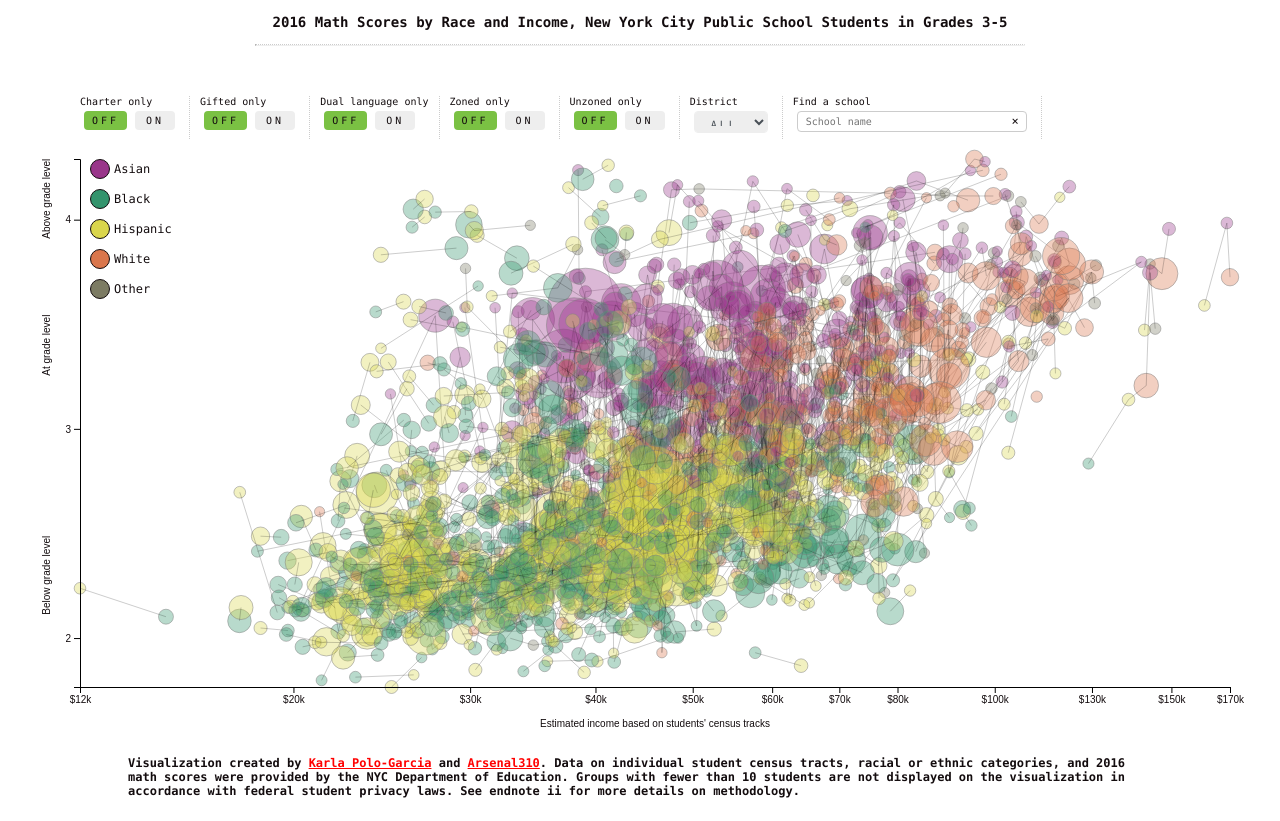
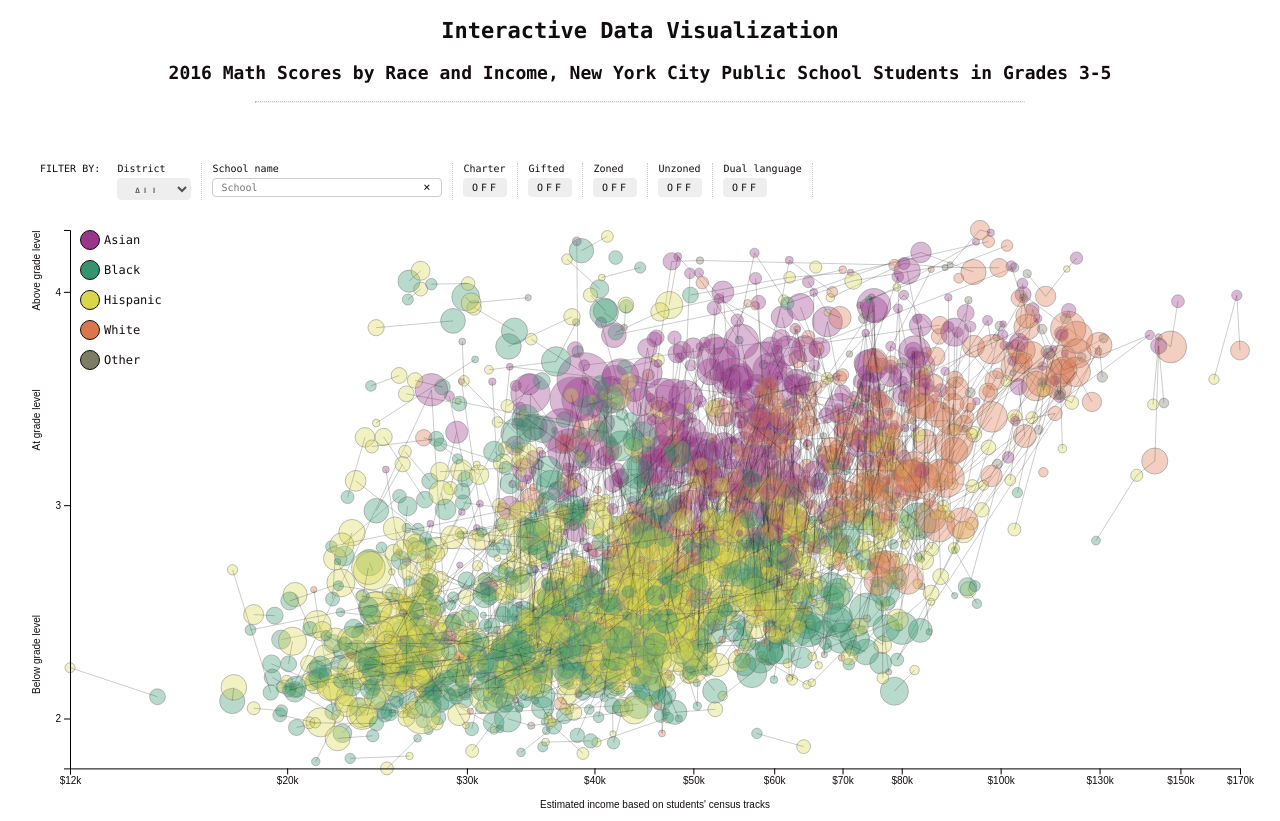
Before and after one commit to centernyc/github.io, a website with bundled scripts: page index.html in a window 1280 px wide. Built offline with nearby package versions, Linux system fonts and the light colour scheme.

Commit message:
Uppdate Friday 26

```diff
--- a/index.html
+++ b/index.html
@@ -2,31 +2,37 @@
 <html >
 <head>
   <meta charset="UTF-8">
-  <title>Math, Money, and Race</title>
+  <title>Interactive Data Visualization</title>
   <link rel="stylesheet" href="css/style.css">
 </head>
 <body>
-  <!-- <h1><span class="highlight">Math, Money, and Race</span></h1> -->
-  <h3>2016 Math Scores by Race and Income, New York City Public School Students in Grades 3-5</h3>
+  <h2 style="font-size: 22px;"">Interactive Data Visualization</h2>
+  <h3 style="font-size: 18px;">2016 Math Scores by Race and Income, New York City Public School Students in Grades 3-5</h3>
   <hr>
+  <div id="no-chart"><p>Please visit this page on a larger display to view the visualization.</p></div>
+  <div class="filters-wrap">
+    <span>Filter by:</span>&nbsp;
     <div class="filters">
-    <div id="filter-charter"></div>
-    <div id="filter-gifted"></div>
-    <div id="filter-duallang"></div>
-    <div id="filter-zoned"></div>
-    <div id="filter-unzoned"></div>
       <div>
         <span class="ny-label">District</span>
         <select id="select-district">
           <option value="all">All</option>
         </select>
       </div>
-    <div>
-      <span class="ny-label">Find a school</span>
+      <div id="school-search-wrap">
+        <span class="ny-label">School name</span>
         <div id="school-search">
           <span aria-hidden="true" class="close">&times;</span>
-        <input class="typeahead" type="text" placeholder="School name">
+          <input class="typeahead" type="text" placeholder="School">
         </div>
+      </div>
+    </div>
+    <div class="filters">
+      <div id="filter-charter" class="filter"></div>
+      <div id="filter-gifted" class="filter"></div>
+      <div id="filter-zoned" class="filter"></div>
+      <div id="filter-unzoned" class="filter"></div>
+      <div id="filter-duallang" class="filter"></div>
     </div>
   </div>
   <div id="chart">
@@ -60,7 +66,6 @@
     <p>Average math scores: <span id="info-mathrating"></span></p>
   </div>
 
-  <div style="width: 80vw; margin-left: 10vw;"><h4>Visualization created by <a target="blanc" style="color: red;" href="http://karlapolo.com"> Karla Polo-Garcia</a> and <a target="blanc" style="color: red;" href="http://www.arsenal310.com">Arsenal310</a>. Data on individual student census tracts, racial or ethnic categories, and 2016 math scores were provided by the NYC Department of Education. Groups with fewer than 10 students are not displayed on the visualization in accordance with federal student privacy laws. See endnote ii for more details on methodology.</h4></div>
   <script src="https://d3js.org/d3.v4.min.js"></script>
   <script src="js/jquery.min.js"></script>
   <script src="js/typeahead.js"></script>
--- a/js/index.js
+++ b/js/index.js
@@ -1,3 +1,5 @@
+$(window).bind('load', function(){
+
 		var Chart = (function(window,d3) {
 
 			var data, datanest;
@@ -25,23 +27,23 @@ var Chart = (function(window,d3) {
 			var filterKey = [
 				{
 					id: '#filter-gifted',
-			label: 'Gifted only'
+					label: 'Gifted'
 				},
 				{
 					id: '#filter-charter',
-			label: 'Charter only'
+					label: 'Charter'
 				},
 				{
 					id: '#filter-duallang',
-			label: 'Dual language only'
+					label: 'Dual language'
 				},
 				{
 					id: '#filter-zoned',
-			label: 'Zoned only'
+					label: 'Zoned'
 				},
 				{
 					id: '#filter-unzoned',
-			label: 'Unzoned only'
+					label: 'Unzoned'
 				}
 			];
 
@@ -104,9 +106,9 @@ var Chart = (function(window,d3) {
 						.base(10)
 						.domain(xExtent);
 				y = d3.scaleLinear().domain(yExtent);
-		r = d3.scaleLinear()
-				.domain(d3.extent(data, d => d.n))
-				.range(['0.4vw', '3.5vw']);
+				r = d3.scaleSqrt()
+						.domain([0, d3.max(data, d => d.n)])
+						.range([0, 30]);
 
 				//initialize axis
 				xAxis = d3.axisBottom()
@@ -224,8 +226,8 @@ var Chart = (function(window,d3) {
 			// depending on current window size
 			function updateDimensions(winWidth) {
 				margin.top = 20;
-		margin.right = 50;
-		margin.left = 80;
+				margin.right = 40;
+				margin.left = 70;
 				margin.bottom = 50;
 
 				width = winWidth - margin.left - margin.right;
@@ -288,14 +290,14 @@ var Chart = (function(window,d3) {
 						var $parent = d3.select(this.parentNode);
 						$parent.classed('hover', true).moveToFront();
 						var gWidth = this.parentNode.getBoundingClientRect().width;
-				var left = $(this.parentNode).position().left;
+						var left = this.parentNode.getBoundingClientRect().left;
 						if ((left + gWidth + 330) > (width + margin.right + margin.left)) {
 							left = left - 330;
 						} else {
 							left = left + gWidth + 30;
 						}
+						var top = this.parentNode.getBoundingClientRect().top - 80;
 
-				var top = $(this.parentNode).position().top;
 						var info = d3.select('#information');
 						var demo = d.values[0];
 						var name = demo.name;
@@ -339,3 +341,5 @@ var Chart = (function(window,d3) {
 		})(window,d3);
 
 		window.addEventListener('resize', Chart.render);
+
+});
--- a/js/yes-no.js
+++ b/js/yes-no.js
@@ -31,26 +31,19 @@
 
             var btn = function(txt, bg, bgActive) {
                 container.append('button')
-                    .attr('class', 'ny-btn' + (txt == 'on' ? ' ny-btn-unselected' : ' ny-btn-selected'))
-                    .style('background', txt == 'on' ? bg : bgActive)
+                    .attr('class', 'ny-btn')
                     .text(txt)
                     .on('click', function () {
-                        d3.select(_selection).selectAll('.ny-btn')
-                            .style('background', bg)
-                            .classed('ny-btn-unselected', true)
-                            .classed('ny-btn-selected', false);
-
+                        var on = d3.select(this).classed("ny-btn-active");
                         d3.select(this)
-                            .style('background', bgActive)
-                            .classed('ny-btn-unselected', false)
-                            .classed('ny-btn-selected', true);
+                            .html(on ? 'off' : 'on')
+                            .classed("ny-btn-active", on ? false : true);
 
                         dispatcher.call("_click", this);
                     });
             };
 
-            var n = btn(nTxt, nBg, nBgActive);
-            var y = btn(yTxt, yBg, yBgActive);
+            var ny = btn(nTxt, nBg, nBgActive);
 
             return instance;
         };
@@ -60,37 +53,6 @@
             return value === dispatcher ? instance : value;
         }
 
-        instance.nBg = function(value) {
-            if (!arguments.length) return nBg;
-            nBg = value;
-            return this;
-        };
-        instance.yBg = function(value) {
-            if (!arguments.length) return yBg;
-            yBg = value;
-            return this;
-        };
-        instance.nBgActive = function(value) {
-            if (!arguments.length) return nBgActive;
-            nBgActive = value;
-            return this;
-        };
-        instance.yBgActive = function(value) {
-            if (!arguments.length) return yBgActive;
-            yBgActive = value;
-            return this;
-        };
-        instance.nTxt = function(value) {
-            if (!arguments.length) return nTxt;
-            nTxt = value;
-            return this;
-        };
-        instance.yTxt = function(value) {
-            if (!arguments.length) return yTxt;
-            yTxt = value;
-            return this;
-        };
-
         // d3.rebind(instance, dispatch, 'on');
         return instance;
     };
--- a/sass/style.scss
+++ b/sass/style.scss
@@ -72,11 +72,32 @@ svg {
   position: relative;
 }
 
+#no-chart {
+  text-align: center;
+  display: none;
+  padding: 20px;
+  width: 160px;
+  margin-top: 40px;
+  margin-left: auto;
+  margin-right: auto;
+  border-radius: 4px;
+  background-color: $color-light-gray;
+}
+
+@media(max-width: 760px) {
+  #chart, .filters-wrap {
+    display: none!important;
+  }
+  #no-chart {
+    display: block;
+  }
+}
+
 #school-search {
   position: relative;
   .close {
     position: absolute;
-    top: 7px;
+    top: 6px;
     right: 12px;
     z-index: 1;
     cursor: pointer;
@@ -89,14 +110,14 @@ svg {
   width: 200px;
   font-family: Consolas, monaco, monospace;
   font-size: 10px;
-  padding: 4px 20px 4px 8px;
+  padding: 3px 20px 3px 8px;
   border: 1px solid $color-gray;
   -webkit-border-radius: 4px;
      -moz-border-radius: 4px;
           border-radius: 4px;
   outline: none;
   float: left;
-  margin: 4px;
+  margin-top: 4px;
 }
 .tt-menu {
   width: 422px;
@@ -164,7 +185,7 @@ svg {
   top: 20px;
   left: 10px;
   $legend-height: 20px;
-  margin: 0 80px;
+  margin: 0 70px;
   display: flex;
   flex-direction: column;
   .legend-element {
@@ -189,19 +210,35 @@ svg {
   }
 }
 
+.filters-wrap {
+  display: flex;
+  flex-direction: row;
+  flex-wrap: wrap;
+  margin-left: 40px;
+  margin-right: 40px;
+  margin-top: 50px;
+  margin-bottom: 10px;
+  align-items: flex-start;
+  > span {
+    font-size: 10px;
+    margin-top: 10px;
+    text-transform: uppercase;
+  }
+}
+
 .filters {
   display: flex;
   flex-direction: row;
   justify-content: flex-start;
-  margin-left: 80px;
-  margin-right: 80px;
-  margin-top: 50px;
+  flex-wrap: wrap;
+  margin-top: 10px;
   > div {
     padding: 0 10px;
     border-right: $border-dotted;
-    &:first-of-type {
-      padding-left: 0;
-    }
+  }
+  .filter {
+    flex: 0 1 auto;
+    white-space: nowrap;
   }
 }
 
@@ -266,7 +303,7 @@ select {
   @extend .form-control;
   width: auto!important;
   height: 22px!important;
-  margin: 4px;
+  margin-top: 4px;
   background-color: $color-light-gray;
   border-color: $color-light-gray;
 }
@@ -276,12 +313,15 @@ button.ny-btn {
   text-align: center;
   text-decoration: none;
   color:  $color-black;
-  background-color: $color-green; /* green */
-  min-width: 40px;
+  background-color: #eee;
+  min-width: 44px;
   border: none;
   padding: 4px 8px;
   display: inline-block;
-  margin: 4px;
+  margin-top: 4px;
+  &.ny-btn-active {
+    background-color: #7AC143;
+  }
 }
 button.ny-btn:focus {
   outline:0;
```
Also changed, not shown: README.md (deleted), css/style.css. Lines whose indentation alone changed are shown as unchanged.
